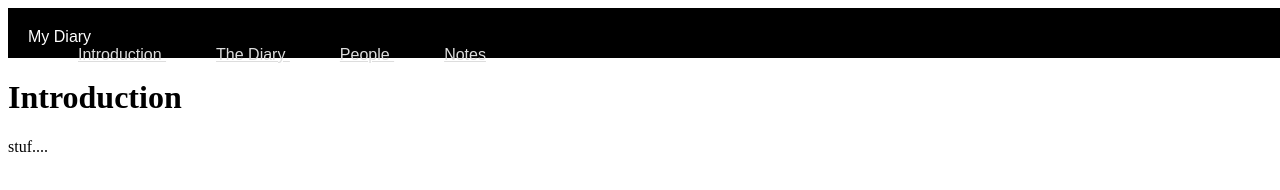
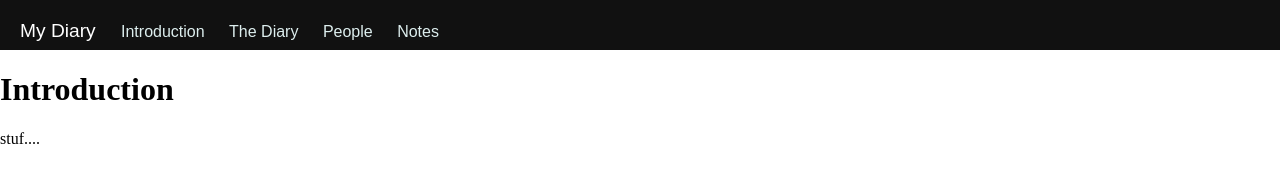
Before and after one commit to netrc/simpleNavBar, a plain HTML site: page index.html in a window 1280 px wide. Drawn offline with nearby package versions, Linux system fonts and the light colour scheme.

Commit message:
fixed css to show nav items correctly

```diff
--- a/simpleNavRouter.css
+++ b/simpleNavRouter.css
@@ -1,20 +1,29 @@
+#AppContainer {
+	position: absolute;
+	top: 0;
+	left: 0;
+	width: 100%;
+	}
 
 .simpleNavRouterBar {
 	height: 30px;
 	width: 100%;
-	background: black;
-	font-family: 'Alegreya Sans', sans-serif;
+	background: #111;
+	font-family: sans-serif;
 	color: white;
 	padding-left: 20px;
 	padding-top: 20px;
-	margin: 0;
-	border: 0;
-}
+	}
+.simpleNavRouterBarTitle {
+	display: inline;
+	font-size: larger;
+	padding-right: 20px;
+	}
 .simpleNavRouterBarItem {
-	color: #DDD;
-	margin-left: 50px;
-	padding-top: 20px;
-}
+	color: #DEE;
+	padding-right: 20px;
+	text-decoration: none;
+	}
 .simpleNavRouterBarItem a {
 	text-decoration: none;
-}
+	}
```
